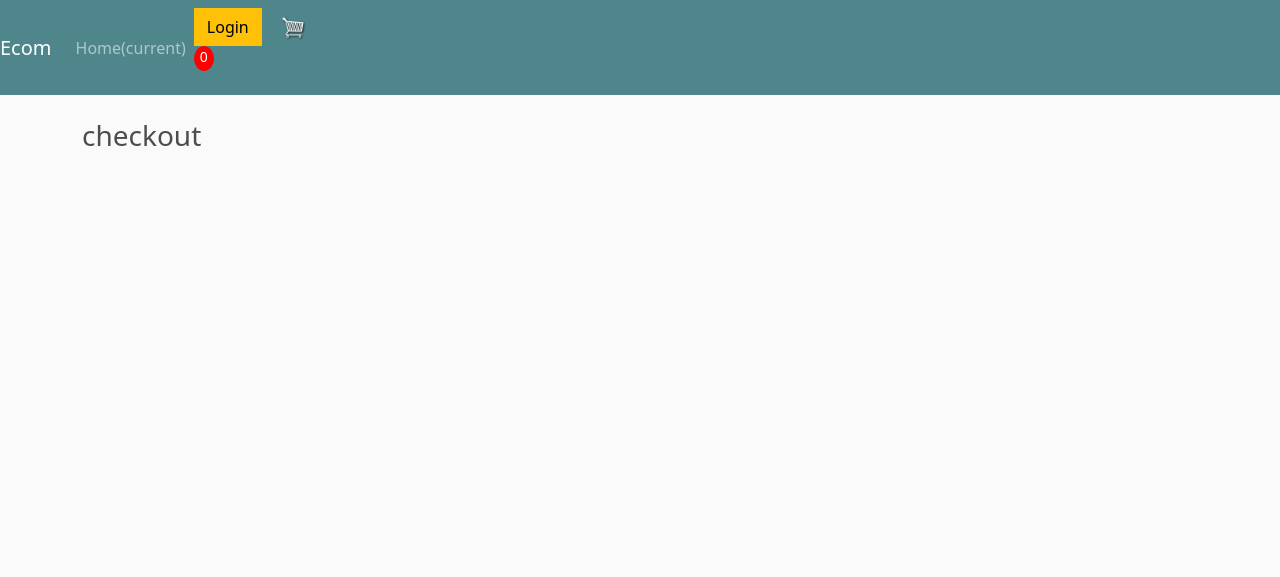
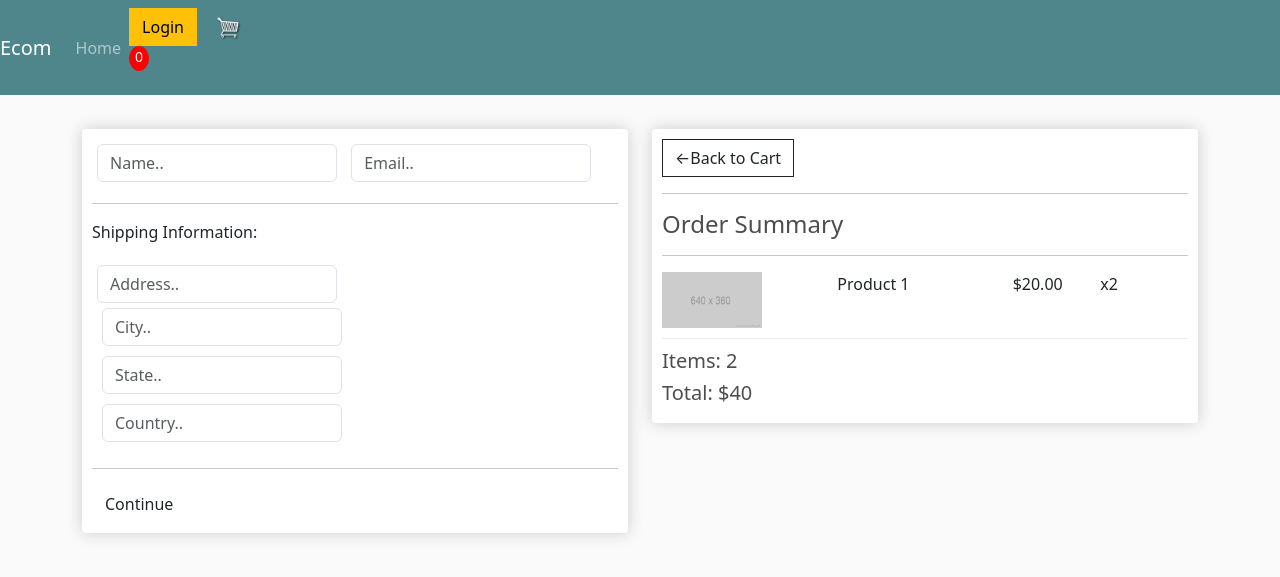
Before and after one commit to pkoutsonas/ecommerce, a Django app: page /checkout/ in a window 1280 px wide. Shown: the top 577 px of the page. Run offline with Django 4.2, Linux system fonts and the light colour scheme.

Commit message:
Additional changes in store models and templates

```diff
--- a/store/templates/store/checkout.html
+++ b/store/templates/store/checkout.html
@@ -1,3 +1,101 @@
 {% extends 'store/main.html' %} {% load static %} {% block content %}
-<h3>checkout</h3>
+<div class="row">
+  <div class="col-lg-6">
+    <div class="box-element" id="form-wrapper">
+      <form id="form">
+        <div class="user-info">
+          <div class="form-field">
+            <input
+              type="text"
+              name="name"
+              required
+              class="form-control"
+              placeholder="Name.."
+            />
+          </div>
+          <div class="form-field">
+            <input
+              type="email"
+              name="email"
+              required
+              class="form-control"
+              placeholder="Email.."
+            />
+          </div>
+        </div>
+        <div class="shopping-info">
+          <hr />
+          <p>Shipping Information:</p>
+          <div class="form-field">
+            <input
+              type="text"
+              name="address"
+              required
+              class="form-control"
+              placeholder="Address.."
+            />
+            <div class="form-field">
+              <input
+                type="text"
+                name="city"
+                required
+                class="form-control"
+                placeholder="City.."
+              />
+            </div>
+            <div class="form-field">
+              <input
+                type="text"
+                name="state"
+                required
+                class="form-control"
+                placeholder="State.."
+              />
+            </div>
+            <div class="form-field">
+              <input
+                type="text"
+                name="country"
+                required
+                class="form-control"
+                placeholder="Country.."
+              />
+            </div>
+          </div>
+        </div>
+        <hr />
+        <input
+          type="submit"
+          value="Continue"
+          id="form-button"
+          class="btn bnt-success btn-block"
+        />
+      </form>
+    </div>
+    <br />
+    <div class="box-element hidden" id="payment-info">
+      <small>Paypal Option</small>
+    </div>
+  </div>
+  <div class="col-lg-6">
+    <div class="box-element">
+      <div class="btn btn-outline-dark" href="{% url 'cart' %}">
+        &#x2190;Back to Cart
+      </div>
+      <hr />
+      <h4>Order Summary</h4>
+      <hr />
+      <div class="cart-row">
+        <div style="flex: 2">
+          <img src="{% static 'images/placeholder.png'%}" class="row-image" />
+        </div>
+        <div style="flex: 2"><p>Product 1</p></div>
+        <div style="flex: 1"><p>$20.00</p></div>
+        <div style="flex: 1"><p>x2</p></div>
+      </div>
+      <h5>Items: 2</h5>
+      <h5>Total: $40</h5>
+    </div>
+  </div>
+</div>
 {% endblock content %}
--- a/store/templates/store/main.html
+++ b/store/templates/store/main.html
@@ -38,8 +38,8 @@
         <ul class="navbar-nav mr-auto">
           <li class="nav-item active">
             <a class="nav-link" href="{% url 'store' %}"
-              >Home<span class="sr-only">(current)</span></a
-            >
+              >Home<span class="sr-only"></span
+            ></a>
           </li>
         </ul>
         <div class="form-inline my-2 my-lg-0">
--- a/store/templates/store/store.html
+++ b/store/templates/store/store.html
@@ -7,7 +7,9 @@
       <hr />
       <button class="btn btn-outline-secondary add-btn">Add to Cart</button>
       <a class="btn btn-outline-success" href="#">View</a>
-      <h4 style="display: inline-block; float: right"><strong>$20</strong></h4>
+      <h4 style="display: inline-block; float: right">
+        <strong>$20</strong>
+      </h4>
     </div>
   </div>
   <div class="col-lg-4">
```
Also changed, not shown: store/models.py (+47 -0 lines), store/templates/store/cart.html (+51 -1 lines).
